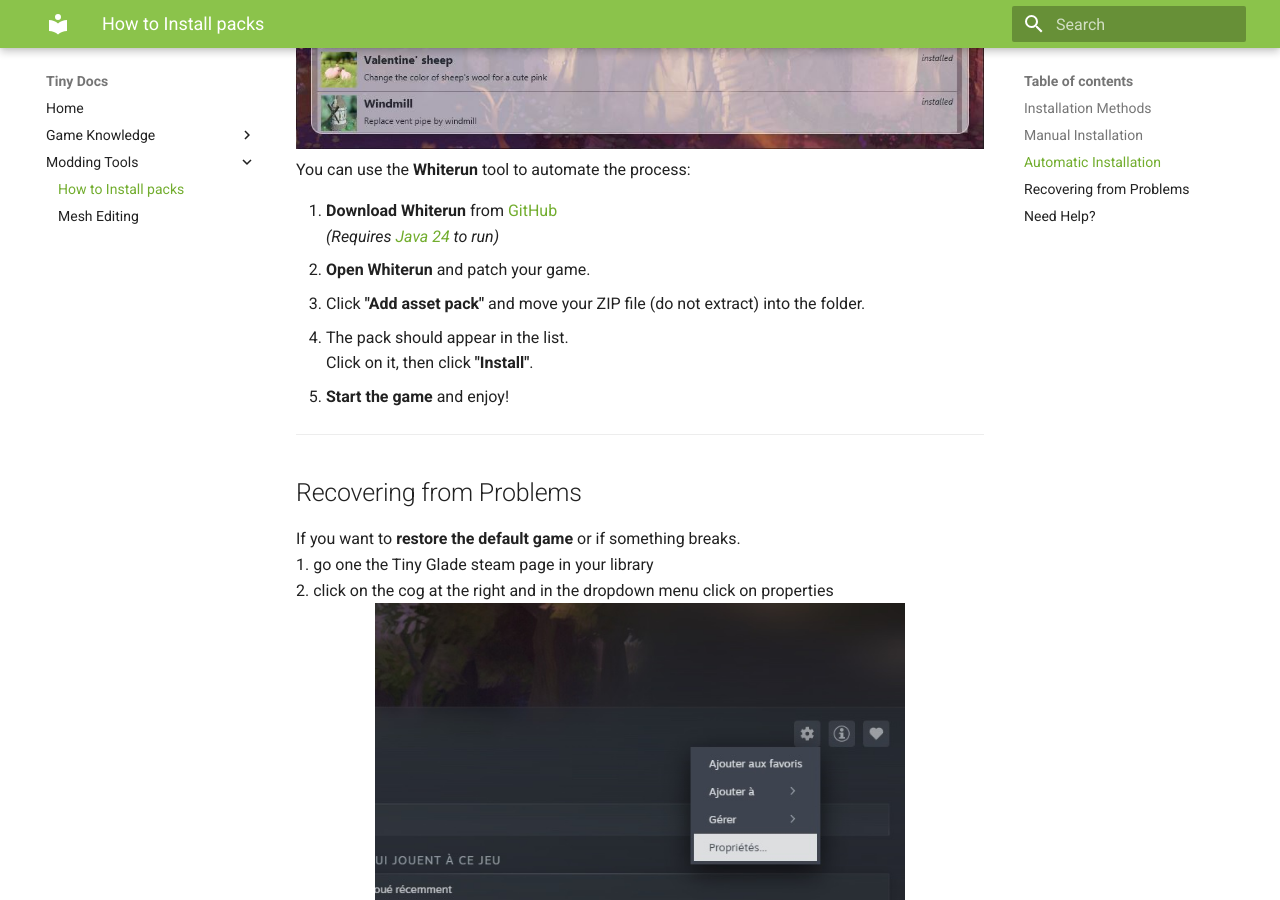
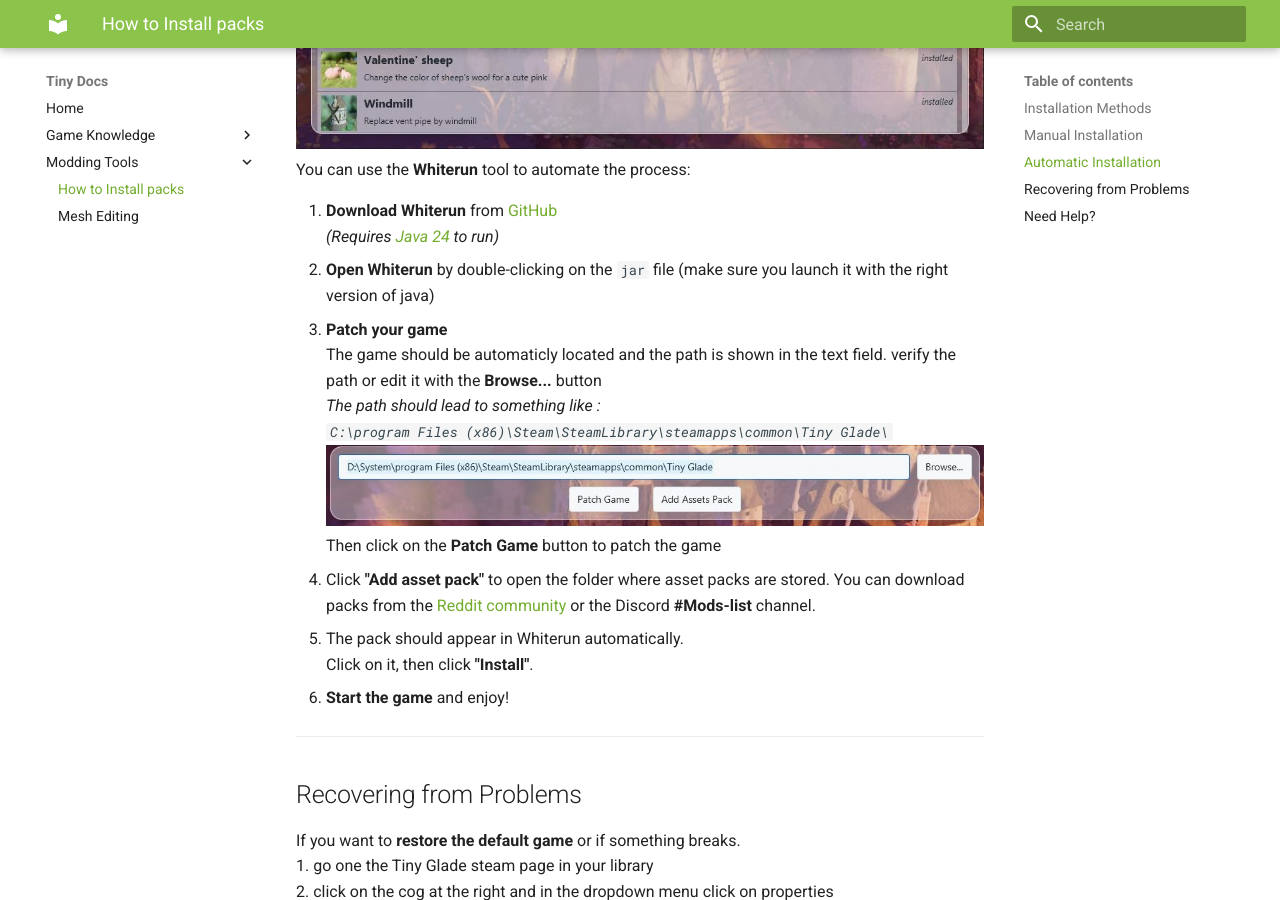
Before and after one commit to Hbeau/tiny-docs, an MkDocs documentation site: the page built from docs/modding-tools/installing-packs.md, in a window 1280 px wide and 900 px high, scrolled down 1715 px. Built offline with MkDocs 1.6.1 and Material for MkDocs 9.7.7, drawn with Linux system fonts in a browser that asks for light colours.

Commit message:
add more explanation

```diff
--- a/docs/modding-tools/installing-packs.md
+++ b/docs/modding-tools/installing-packs.md
@@ -39,9 +39,15 @@
 
 1. **Download Whiterun** from [GitHub](https://github.com/Hbeau/Whiterun/releases/tag/V1.2)
    *(Requires [Java 24](https://adoptium.net/temurin/releases/?version=24) to run)*
-2. **Open Whiterun** and patch your game.
-3. Click **"Add asset pack"** and move your ZIP file (do not extract) into the folder.
-4. The pack should appear in the list.
+2. **Open Whiterun** by double-clicking on the `jar` file (make sure you launch it with the right version of java)
+3. **Patch your game**
+ The game should be automaticly located and the path is shown in the text field. verify the path or edit it with the **Browse...** button
+_The path should lead to something like :
+`C:\program Files (x86)\Steam\SteamLibrary\steamapps\common\Tiny Glade\`_
+![whiterun-config](Whiterun-config.jpg)
+Then click on the **Patch Game** button to patch the game
+3. Click **"Add asset pack"** to open the folder where asset packs are stored. You can download packs from the [Reddit community](https://www.reddit.com/r/TinyGladeMods/) or the Discord **#Mods-list** channel.
+4. The pack should appear in Whiterun automatically.
    Click on it, then click **"Install"**.
 5. **Start the game** and enjoy!
 
```
Also changed, not shown: docs/modding-tools/Whiterun-config.jpg (added).
